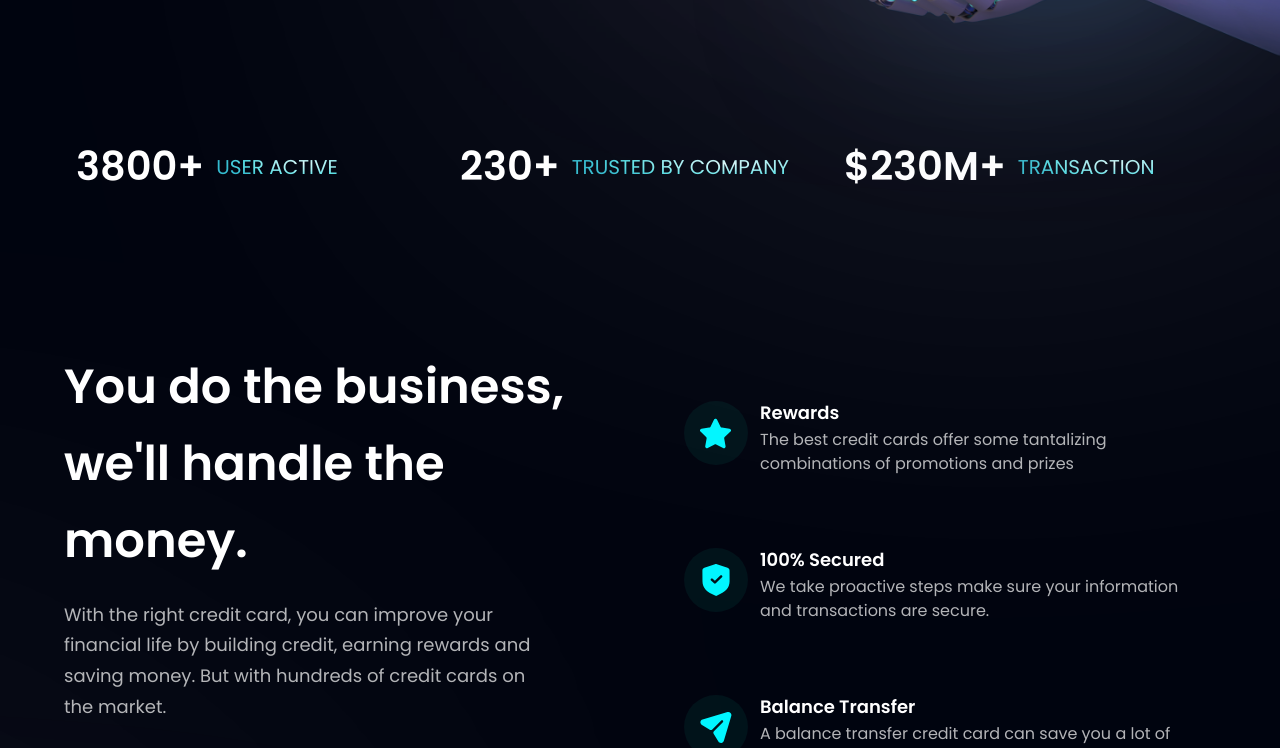
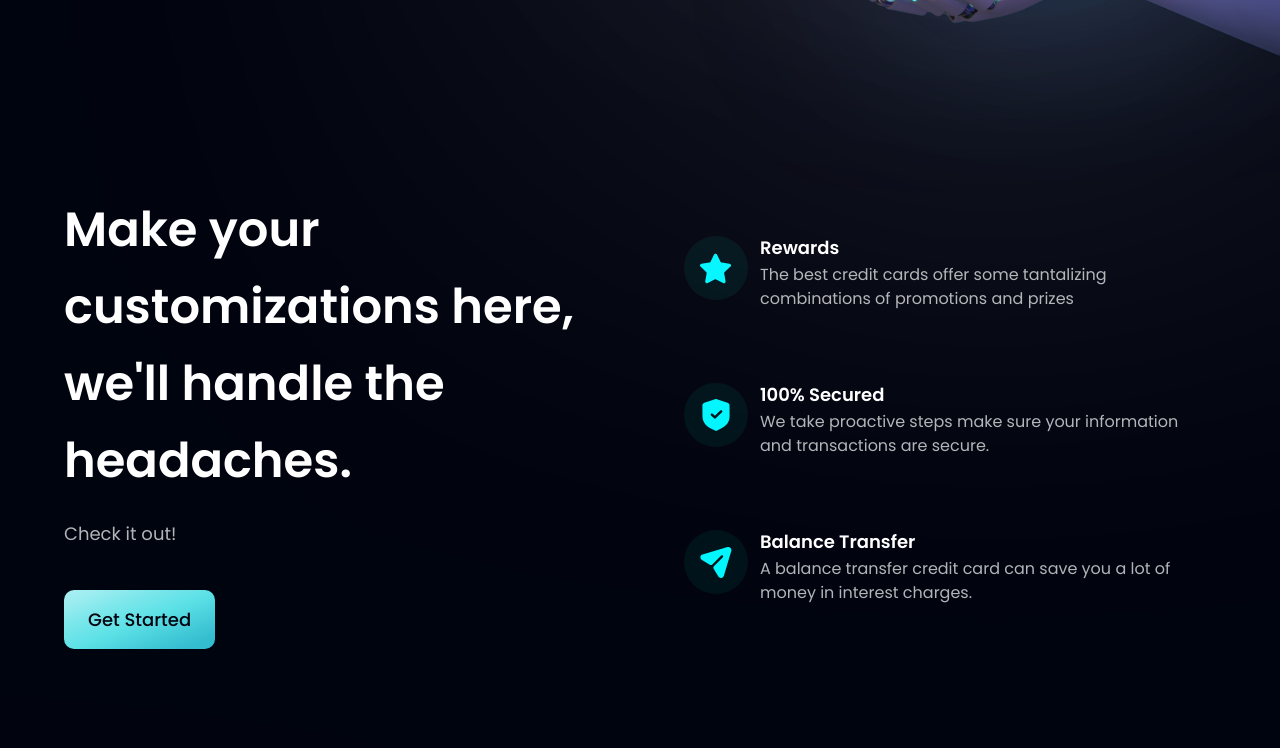
Before and after one commit to johnclemente/ModifyGames.com, a React (Vite) app: page / in a window 1280 px wide. Shown: the part 660-1408 px from the top of the page. Built offline with nearby package versions, Linux system fonts and the light colour scheme.

Commit message:
removed components in app

```diff
--- a/src/App.jsx
+++ b/src/App.jsx
@@ -28,12 +28,13 @@ const App = () => {
       </div>
       <div className={`bg-primary ${styles.paddingX} ${styles.flexStart}`}>
         <div className={`${styles.boxWidth}`}>
-          <Stats/>
+          {/* <Stats/> */}
           <Business/>
+          <CardDeal/>
           <Billing/>
-          <CardDeal/>
+
           <Testimonials/>
-          <Clients/>
+          {/* <Clients/> */}
           <CTA/>
           <Footer/>
         </div>
--- a/src/components/Business.jsx
+++ b/src/components/Business.jsx
@@ -27,12 +27,9 @@ const Business = () => {
   return (
     <section id='features' className={layout.section}>
       <div className={layout.sectionInfo}>
-        <h2 className={styles.heading2}>You do the business, <br className='sm:block hidden'/>we'll handle the money.</h2>
+        <h2 className={styles.heading2}>Make your customizations here, <br className='sm:block hidden'/>we'll handle the headaches.</h2>
         <p className={`${styles.paragraph} max-w-[470px] mt-5`}>
-          With the right credit card,
-          you can improve your financial life by building credit,
-          earning rewards and saving money.
-          But with hundreds of credit cards on the market.
+          Check it out!
         </p>
         <Button styles='mt-10'/>
       </div>
```
